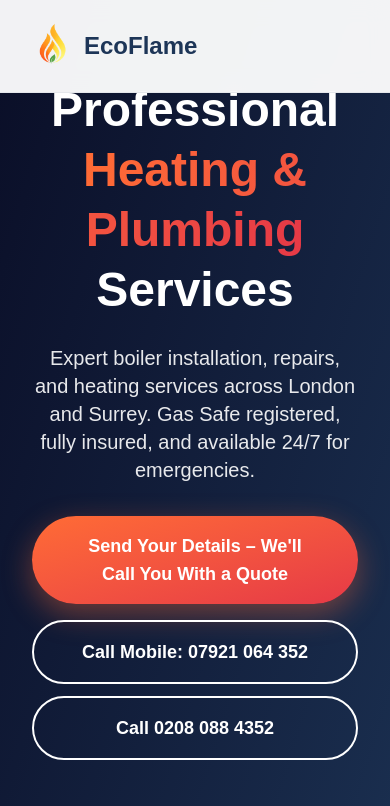
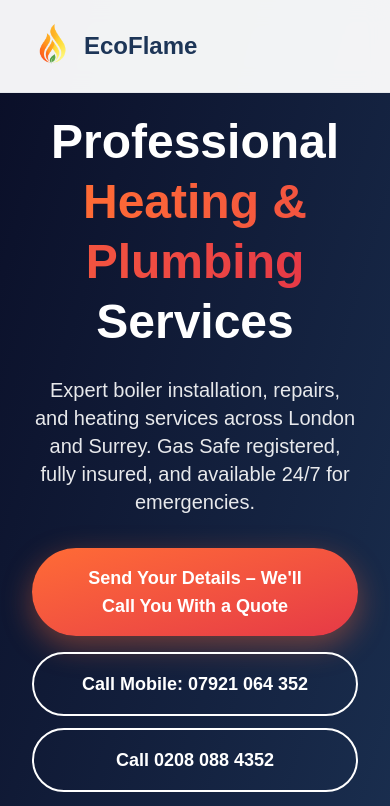
Before and after one commit to PatchLore/ecoflame-webapp, a Next.js app: page / in a window 390 px wide. Shown: the top 806 px of the page. Built offline with nearby package versions, Linux system fonts and the light colour scheme.

Commit message:
Fix hero mobile overlap: increase top padding (pt-28) on mobile to clear fixed nav

```diff
--- a/src/app/page.tsx
+++ b/src/app/page.tsx
@@ -10,7 +10,7 @@ export default function HomePage() {
   return (
     <EcoFlameLayout>
       {/* Hero Section */}
-      <section id="home" className="min-h-screen bg-gradient-to-br from-[#0A0E27] to-[#1D3557] flex items-center justify-center px-8 py-20">
+      <section id="home" className="min-h-screen bg-gradient-to-br from-[#0A0E27] to-[#1D3557] flex items-center justify-center px-8 pt-28 pb-20 md:py-20">
         <div className="max-w-[1400px] mx-auto text-center">
           <h1 className="text-5xl md:text-7xl font-bold text-white mb-6 leading-tight">
             Professional <span className="bg-gradient-to-r from-[#FF6B35] to-[#E63946] bg-clip-text text-transparent">Heating & Plumbing</span> Services
```
